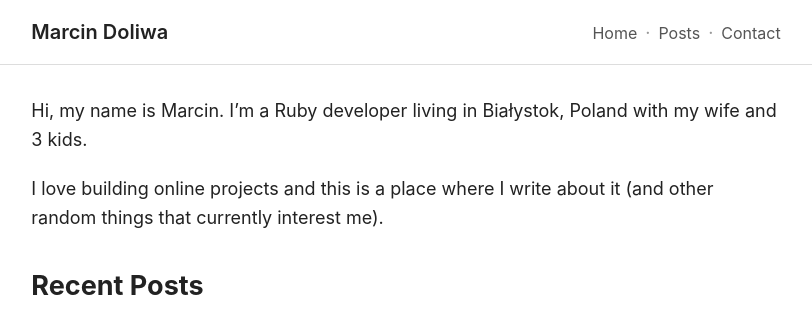
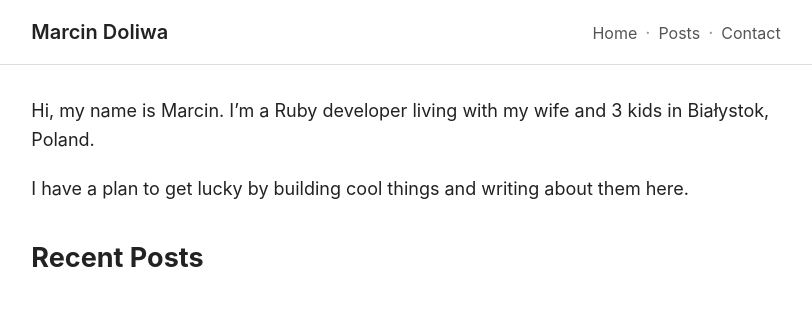
Before and after one commit to mdoliwa/mdoliwa.com, a Jekyll site: the page built from index.md, in a window 1280 px wide. Shown: the top 334 px of the page, without its empty margins (234-1046 px from the left). Built offline with Jekyll 4.4.1, drawn with Linux system fonts in a browser that asks for light colours.

Commit message:
Update homepage intro with new mission statement

```diff
--- a/index.md
+++ b/index.md
@@ -3,9 +3,9 @@ layout: default
 title: "Home"
 ---
 
-Hi, my name is Marcin. I'm a Ruby developer living in Białystok, Poland with my wife and 3 kids.
+Hi, my name is Marcin. I'm a Ruby developer living with my wife and 3 kids in Białystok, Poland.
 
-I love building online projects and this is a place where I write about it (and other random things that currently interest me).
+I have a plan to get lucky by building cool things and writing about them here.
 
 ## Recent Posts
 
```
